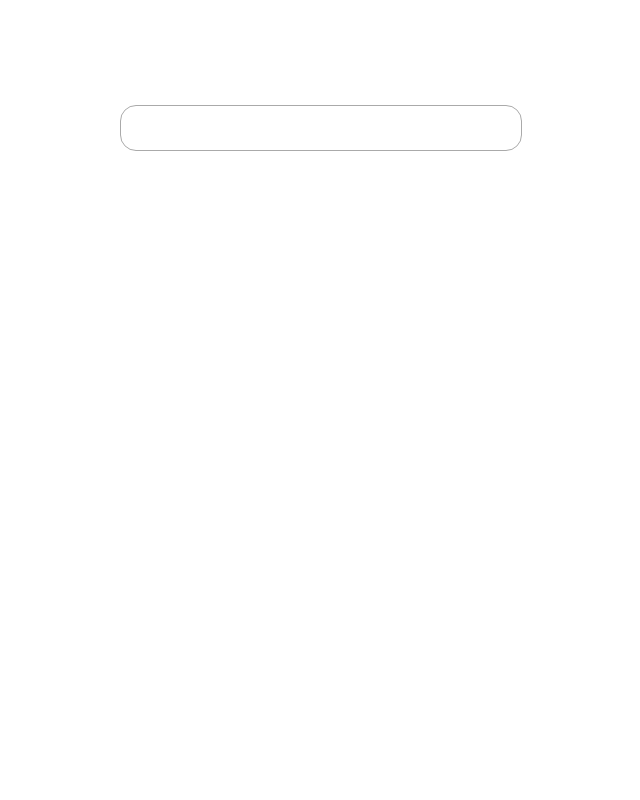
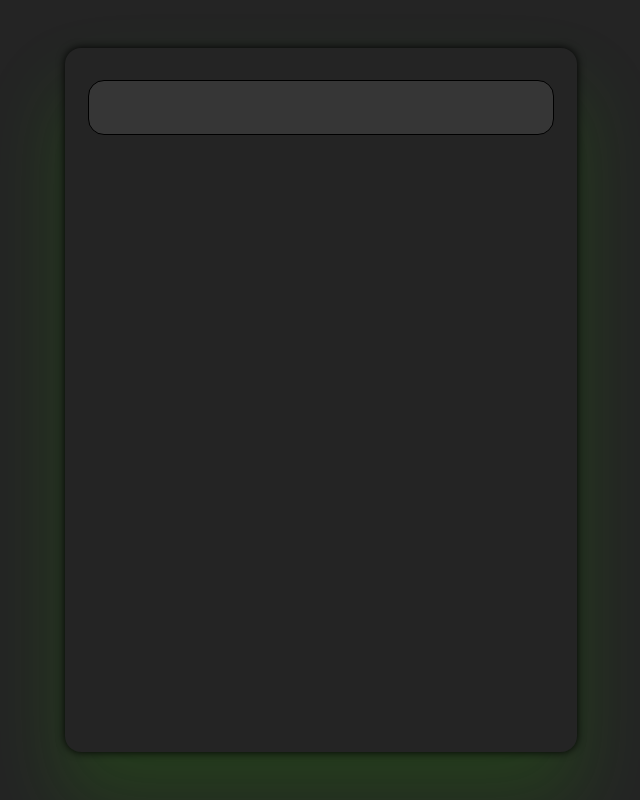
Before and after one commit to lanye74/rust, a website with bundled scripts: page 04.x-league-search-ts/index.html in a window 1280 px wide. Shown: the whole page, without its empty margins (319-959 px from the left). Built offline with nearby package versions, Linux system fonts and the light colour scheme.

Commit message:
vague attempt at beautification

```diff
--- a/04.x-league-search-ts/style.css
+++ b/04.x-league-search-ts/style.css
@@ -1,6 +1,8 @@
 body {
 	height: 100vh;
 	margin: 0;
+
+	background-color: #242424;
 }
 
 
@@ -12,39 +14,64 @@ body {
 
 	transform: translate(-50%, -50%);
 
-	width: 30%;
+	width: 35%;
 	height: 80%;
+
+	border-radius: 1rem;
+	padding: 2rem;
 
 	display: flex;
 	flex-direction: column;
+	align-items: center;
+	justify-content: flex-start;
 
-	align-items: center;
-	justify-content: center;
+	box-shadow: 0 0    0.5rem 0      #000000,
+				0 3rem 5rem   0.3rem #2aa00033;
 }
 
 
 
 input {
 	width: 100%;
-	padding: 8px;
+	padding: 0.5rem;
 
-	font-size: 24px;
+	font-size: 2rem;
+	color: #eee;
 	text-align: center;
 
-	border: 1px solid #aaaaaa;
-	border-radius: 16px;
+	background-color: #363636;
 
 	outline: none;
+	border: none;
+	border: 1px solid black;
+	border-radius: 1rem;
 }
 
 
 
 pre {
-	height: 80%;
+	height: max-content;
 	width: 100%;
 	text-align: center;
 
 	overflow-y: auto;
 
-	font-size: 16px;
+	font-size: 1.5rem;
+	color: #ccc;
 }
+
+
+
+pre::-webkit-scrollbar {
+	background: #363636;
+	border-radius: 1rem;
+
+	width: 0.8rem;
+}
+
+
+
+pre::-webkit-scrollbar-thumb {
+	background: #5f5f5f;
+	border-radius: 1rem;
+}
```
